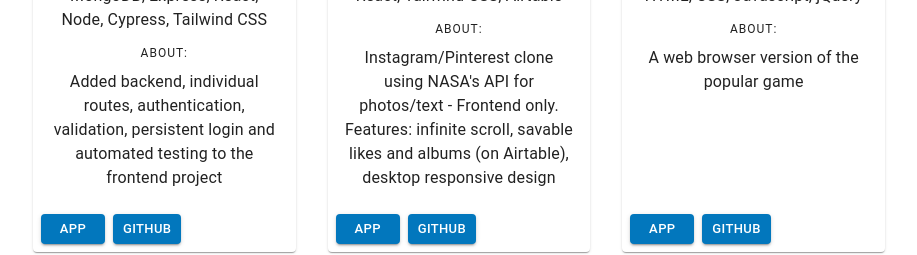
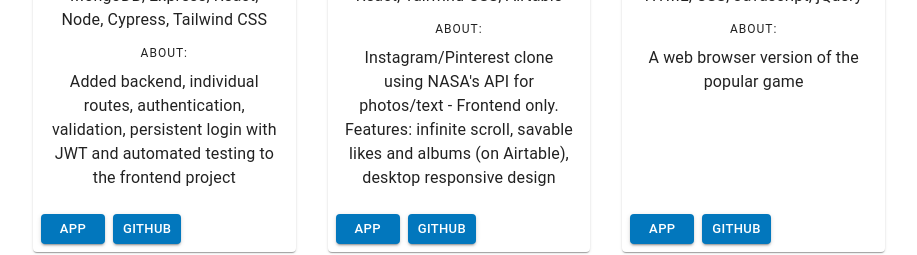
Before and after one commit to berwyntan/portfolio, a React (Vite) app: page / in a window 1280 px wide. Shown: the part 843-1098 px from the top of the page, without its empty margins (181-1098 px from the left). Built offline with nearby package versions, Linux system fonts and the light colour scheme.

Commit message:
update project data

```diff
--- a/src/data.js
+++ b/src/data.js
@@ -5,7 +5,7 @@ export default [
         gif: "https://drive.google.com/uc?id=1NHqG_6Et5fpcRh72ZgKuOsQ5IF4QM5R9",
         header: "Astronomy App II",
         subHeader: "Personal project",
-        description: "Added backend, individual routes, authentication, validation, persistent login and automated testing to the frontend project",
+        description: "Added backend, individual routes, authentication, validation, persistent login with JWT and automated testing to the frontend project",
         appLink: "https://astronomy-app-2.vercel.app",
         githubLink: "https://github.com/berwyntan/astronomy-app-2"
     },
```
